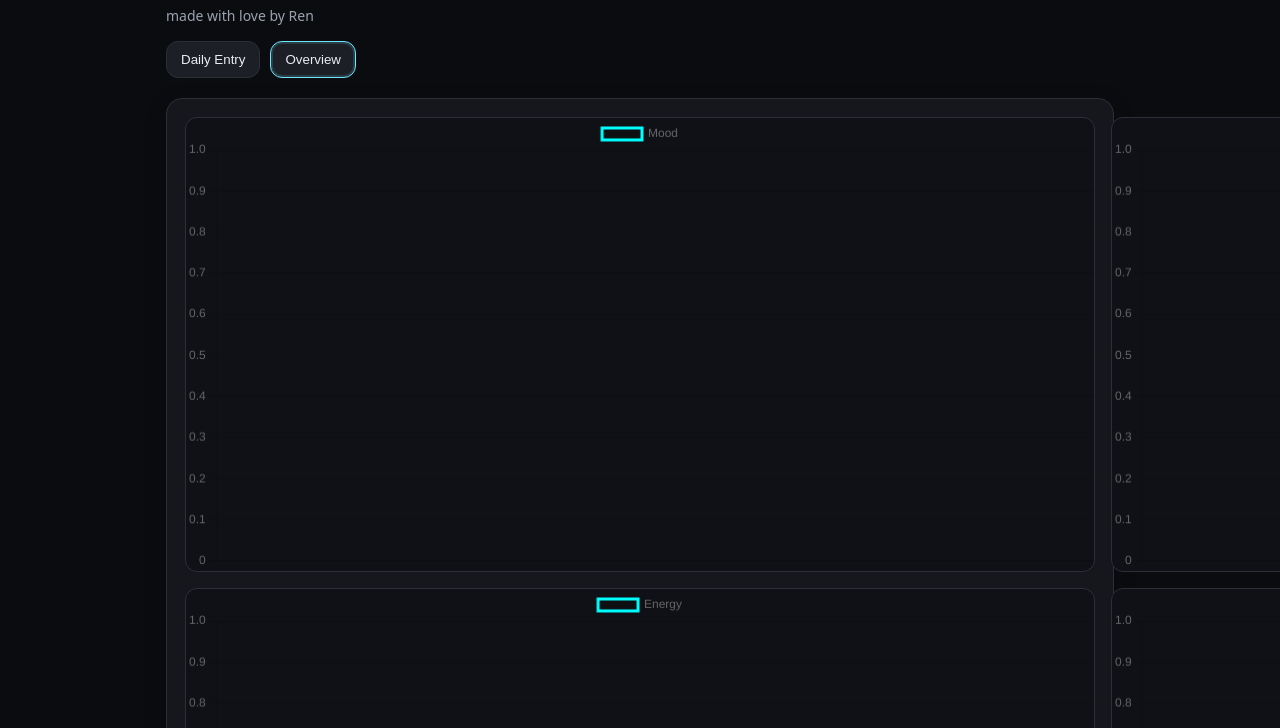
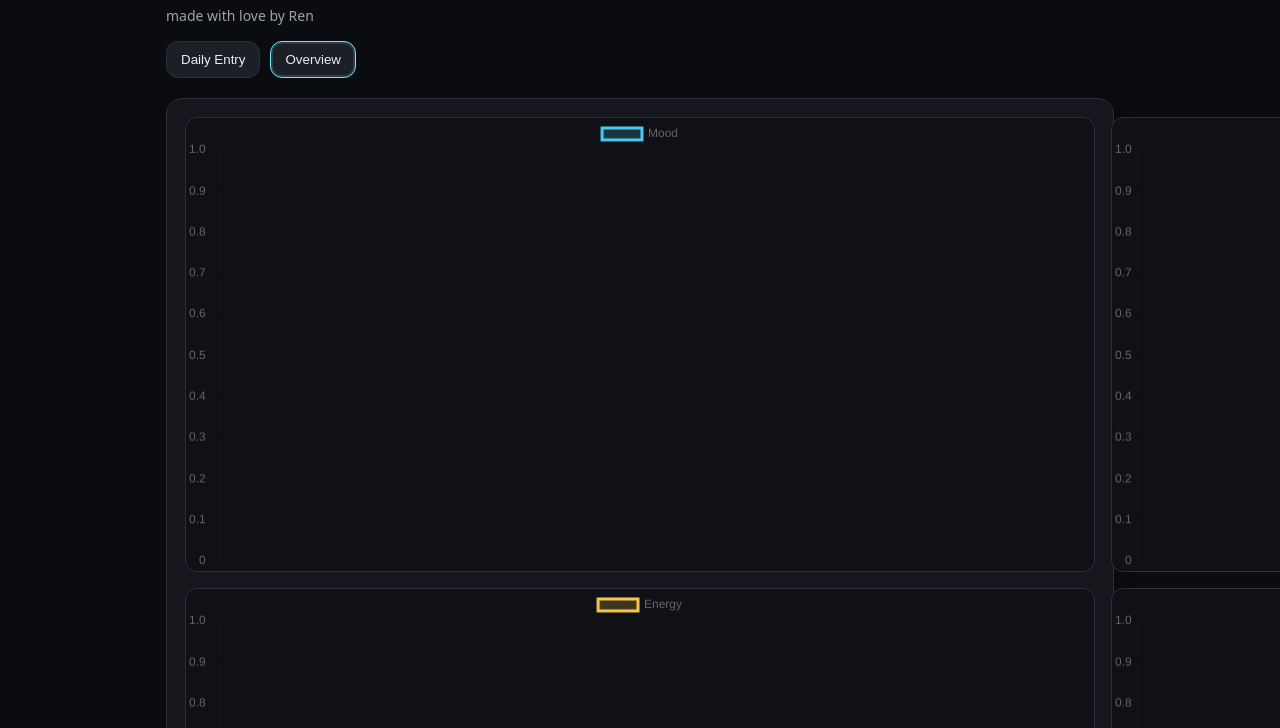
Before and after one commit to LorynDroid/TestoTracker_08.2025_v1, a plain HTML site: page index.html in a window 1280 px wide. Both pictures are taken after a click on the button "Overview". Shown: the part 72-800 px from the top of the page. Drawn offline with nearby package versions, Linux system fonts and the light colour scheme.

Commit message:
Update index.html

```diff
--- a/index.html
+++ b/index.html
@@ -274,13 +274,13 @@ function renderCharts(){
   const data=getEntries().sort((a,b)=>new Date(a.date)-new Date(b.date));
   const labels=data.map(e=>e.date);
 
-  const makeLine=(ctx,label,key)=>new Chart(ctx,{type:'line',data:{labels,datasets:[{label,data:data.map(e=>Number(e[key])||0),borderColor:'cyan'}]},options:{responsive:true}});
+  const makeLine=(ctx,label,key,color)=>new Chart(ctx,{type:'line',data:{labels,datasets:[{label,data:data.map(e=>Number(e[key])||0),borderColor:color,backgroundColor:color+'33',fill:true}]},options:{responsive:true}});
   const makeBarCount=(ctx,label,values)=>new Chart(ctx,{type:'bar',data:{labels:Object.keys(values),datasets:[{label,data:Object.values(values),backgroundColor:'orange'}]},options:{responsive:true}});
 
-  makeLine($('lineMood'),'Mood','mood');
-  makeLine($('lineLibido'),'Libido','libido');
-  makeLine($('lineEnergy'),'Energy','energy');
-  makeLine($('lineSleep'),'Sleep','sleep');
+  makeLine($('lineMood'),'Mood','mood','#4cc9f0');
+  makeLine($('lineLibido'),'Libido','libido','#f94144');
+  makeLine($('lineEnergy'),'Energy','energy','#f9c74f');
+  makeLine($('lineSleep'),'Sleep','sleep','#9d4edd');
 
   const pumpsCount={};
   data.forEach(e=>{pumpsCount[e.pumps]=(pumpsCount[e.pumps]||0)+1;});
```
